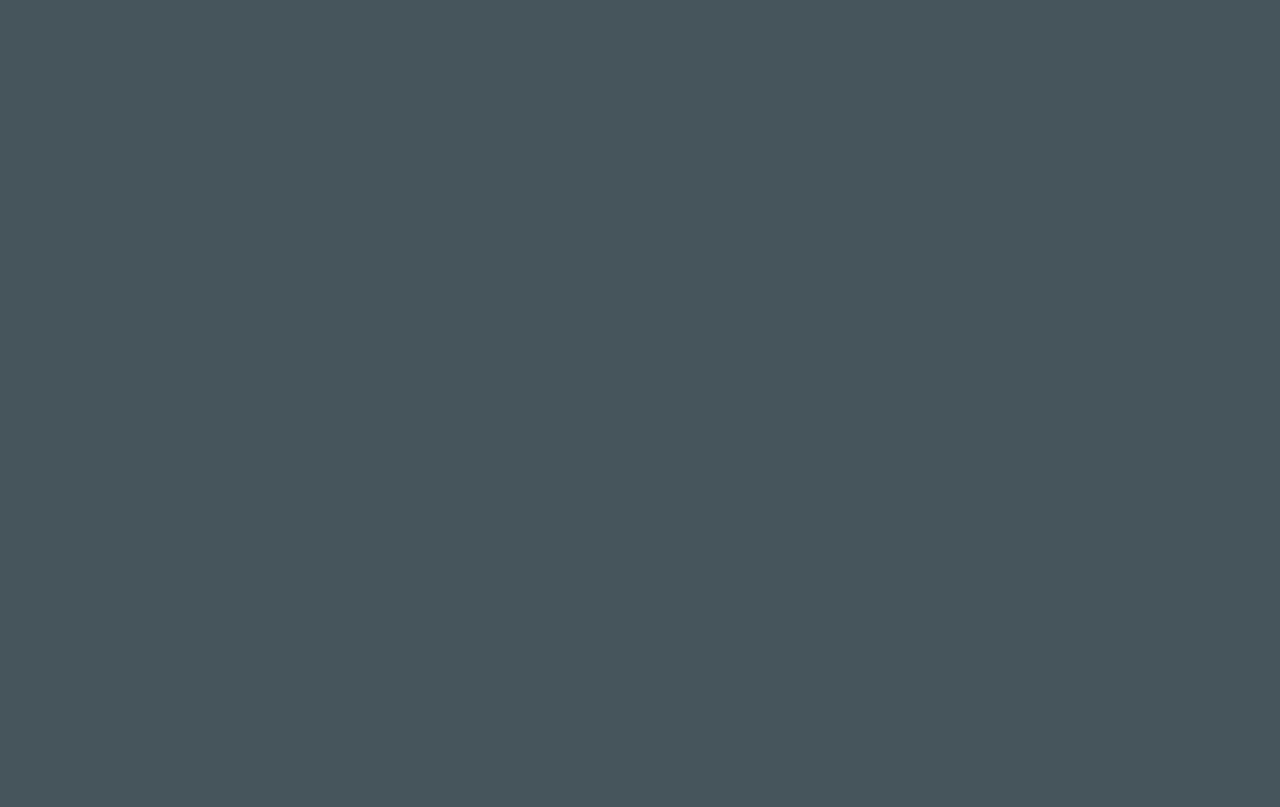
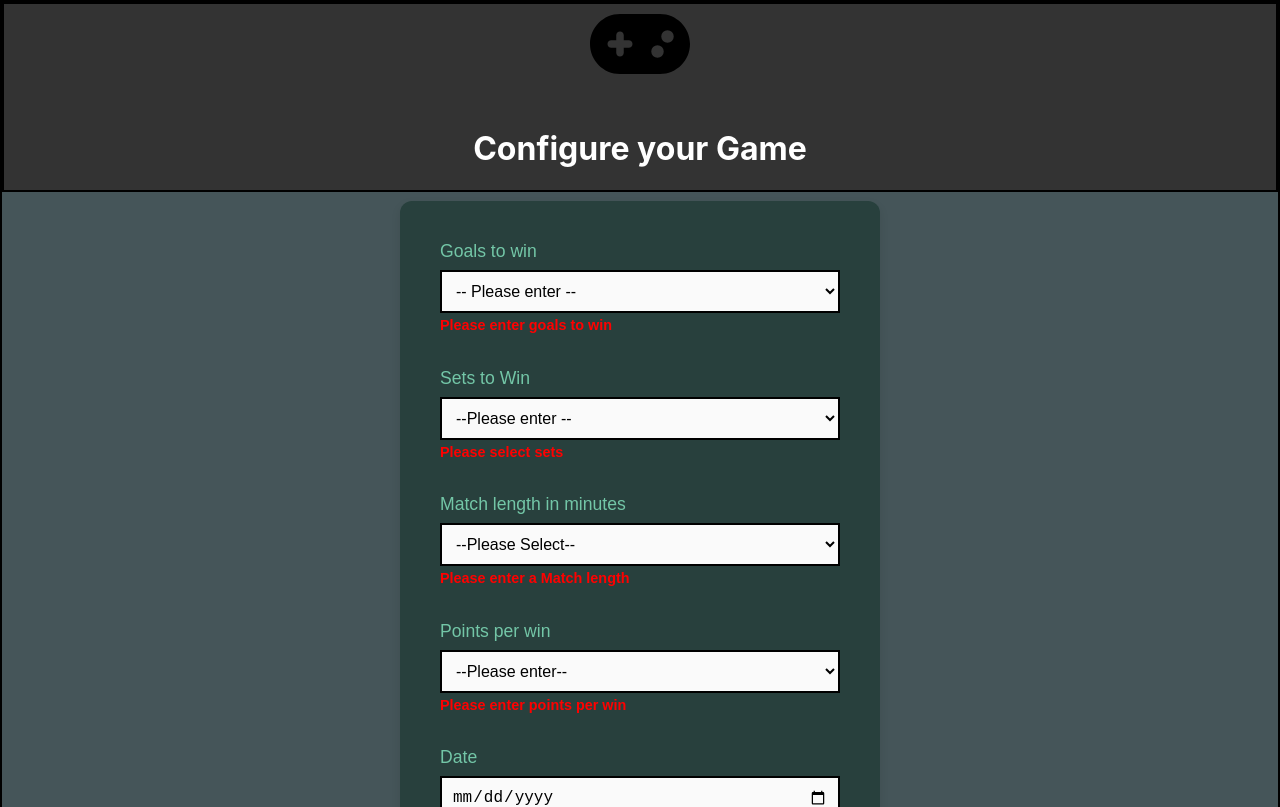
Before and after one commit to lm15-lukas/Kicker-React, a React (Create React App) app: page /configure-game-page in a window 1280 px wide. Before the commit this address had no page. Shown: the top 807 px of the page. Built offline with nearby package versions, Linux system fonts and the light colour scheme; the HTML template or start-up script is replaced by a standard one.

Commit message:
Wenn Turnier gespeichert wurde kommt man zurück auf Configure game Page später LandingPage

```diff
--- a/src/App.jsx
+++ b/src/App.jsx
@@ -12,7 +12,7 @@ function App() {
     <PlayerProvider>
     <Router>
       <Routes>
-        <Route path="/" element={<ConfigureGame/>}></Route>
+        <Route path="/configure-game-page" element={<ConfigureGame/>}></Route>
         <Route path="/team-adjustment" element={<TeamAdjustment/>}></Route>
         <Route path="/select-game-mode" element={<SelectGameMode/>}></Route>
         <Route path="/tournament" element={<Tournament/>}></Route>
--- a/src/pages/ConfigureGame/ConfigureGame.css
+++ b/src/pages/ConfigureGame/ConfigureGame.css
@@ -55,7 +55,7 @@ body {
 
 .cancel-button {
     row-gap: 50px;
-    background-color: #c81d1d;
+
     border: none;
     color: white;
     padding: 15px 32px;
--- a/src/pages/Tournament/TournamentComponents/PlayerTable.jsx
+++ b/src/pages/Tournament/TournamentComponents/PlayerTable.jsx
@@ -6,6 +6,7 @@ import { WinningLogic } from '../logic/WinningLogic.jsx';
 import WinningSets from './WinningSets.jsx';
 import FormatResults from './FormatResults.jsx';
 import Trashbin from '../assets/images/trash-solid.svg';
+import { useNavigate } from 'react-router-dom';
 
 export default function PlayerTable() {
     const [, setFormData] = useState({
@@ -15,7 +16,7 @@ export default function PlayerTable() {
         date: "",
         sets: "",
     });
-
+const handleSaveTournamentNavigate= useNavigate();
     const [matches, setMatches] = useState(() => {
         const saved = localStorage.getItem('matches');
         return saved ? JSON.parse(saved) : [];
@@ -132,7 +133,9 @@ export default function PlayerTable() {
         localStorage.removeItem('tournament-name');
 
 
-        window.location.reload();
+
+
+        handleSaveTournamentNavigate('/configure-game-page')
     }
 
     return (
```
